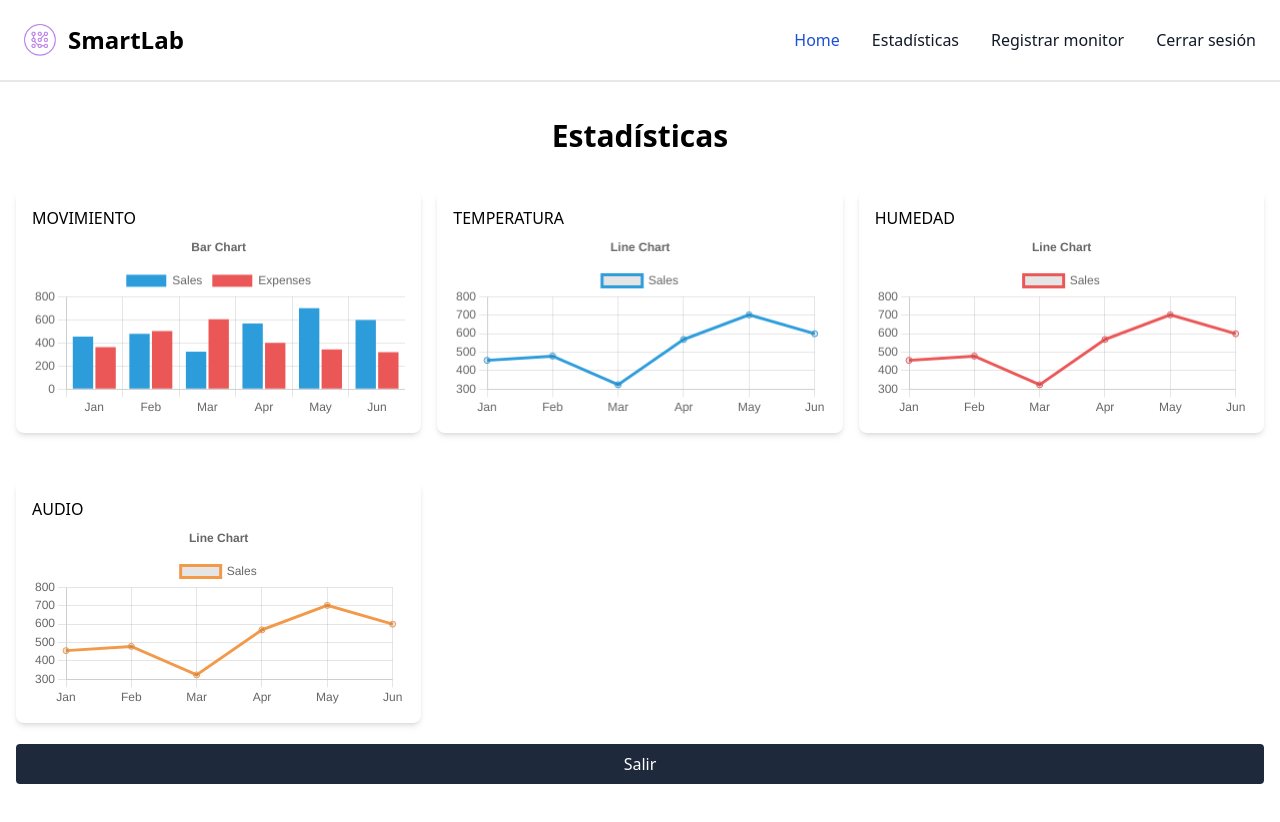
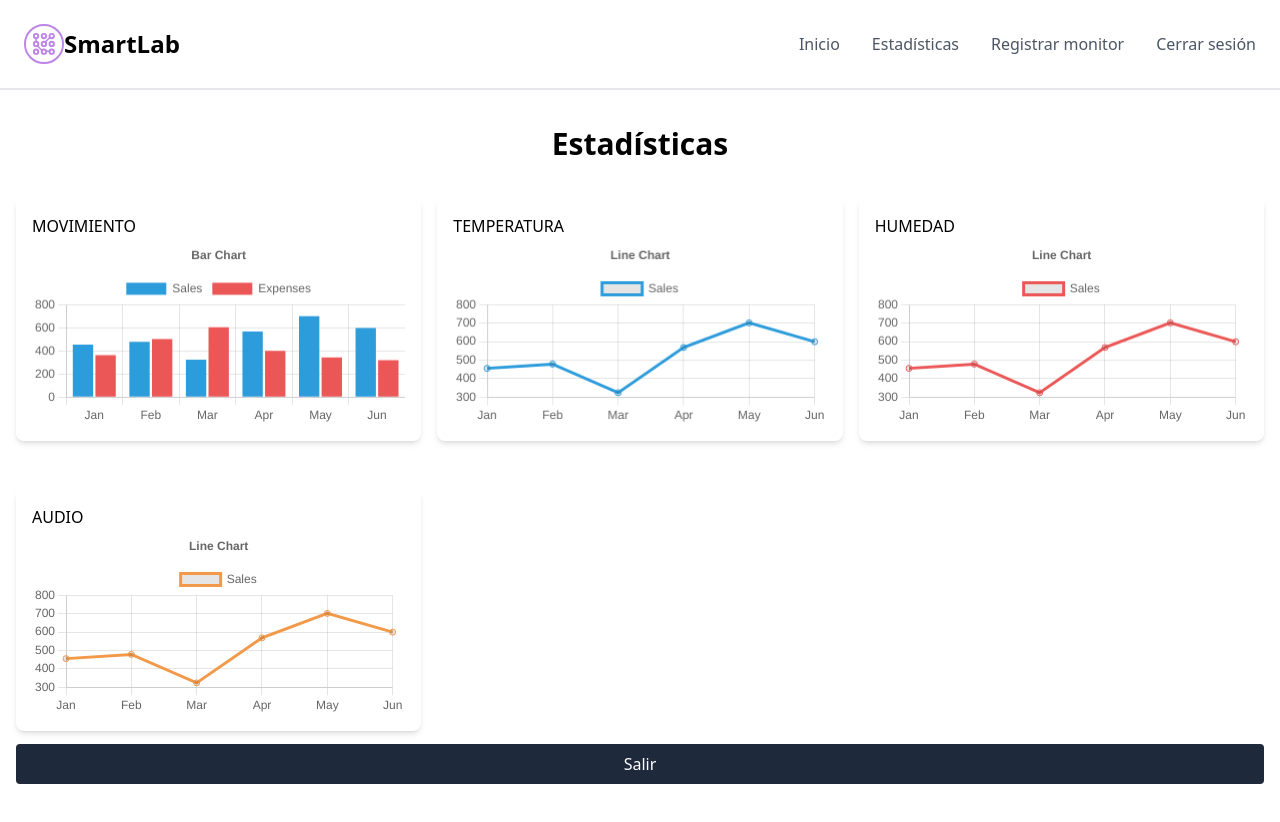
Before and after one commit to smart-lab-inc/babyMonitoringWeb, a React (Vite) app: page /statistics in a window 1280 px wide. Shown: the top 822 px of the page. Built offline with nearby package versions, Linux system fonts and the light colour scheme.

Commit message:
BM-53: Fix comments

```diff
--- a/src/components/NavBar/NavBar.jsx
+++ b/src/components/NavBar/NavBar.jsx
@@ -1,15 +1,19 @@
-import { Fragment } from 'react';
-import { Menu, Transition } from '@headlessui/react';
-import LogoPNG from '../../assets/png/logo.png';
+import LogoSVG from "../../assets/svg/logo.svg";
+import { Menu, Transition } from "@headlessui/react";
+import { Fragment } from "react";
 
 function Navbar() {
+
+  const navItems = ["Inicio", "Estadísticas", "Registrar monitor", "Cerrar sesión"];
+
   return (
     <nav className="bg-white border-gray-200 border-b-2 p-2">
       <div className="max-w-screen-xl flex flex-wrap items-center justify-between mx-auto p-4">
-        <a href="https://flowbite.com/" className="flex items-center">
+        <a className="flex items-center">
           <img
-            src={LogoPNG}
-            className="h-8 mr-3"
+            src={LogoSVG}
+            width={32}
+            className="h-10 w-full"
             alt="SmartLab Logo"
           />
           <span className="self-center text-2xl font-semibold whitespace-nowrap">
@@ -20,7 +24,6 @@ function Navbar() {
           {({ open }) => (
             <>
               <Menu.Button className="inline-flex items-center p-2 w-10 h-10 justify-center text-sm text-gray-500 rounded-lg md:hidden hover:bg-gray-100 focus:outline-none focus:ring-2 focus:ring-gray-200">
-                <span className="sr-only">Open main menu</span>
                 <svg
                   className="w-5 h-5"
                   aria-hidden="true"
@@ -38,109 +41,48 @@ function Navbar() {
                 </svg>
               </Menu.Button>
               <Transition
-                show={open}
-                enter="transition duration-100 ease-out"
-                enterFrom="transform scale-95 opacity-0"
-                enterTo="transform scale-100 opacity-100"
-                leave="transition duration-75 ease-out"
-                leaveFrom="transform scale-100 opacity-100"
-                leaveTo="transform scale-95 opacity-0"
+                as={Fragment}
+                enter="transition ease-out duration-100"
+                enterFrom="transform opacity-0 scale-95"
+                enterTo="transform opacity-100 scale-100"
+                leave="transition ease-in duration-75"
+                leaveFrom="transform opacity-100 scale-100"
+                leaveTo="transform opacity-0 scale-95"
               >
                 <Menu.Items
                   static
-                  className="md:hidden absolute right-0 w-48 mt-2 origin-top-right bg-white divide-y divide-gray-100 rounded-md shadow-lg ring-1 ring-black ring-opacity-5 focus:outline-none"
+                  className="absolute right-0 mt-40 w-56 origin-top-right rounded-md bg-white shadow-lg ring-1 ring-black ring-opacity-5 focus:outline-none"
                 >
-                  <div className="px-4 py-3">
-                    <p className="text-sm text-gray-500">Menu items go here</p>
-                  </div>
                   <div className="py-1">
-                    <Menu.Item>
+                    {navItems.map((item) => (
+                      <Menu.Item key={item}>
                         {({ active }) => (
                           <a
                             href="#"
-                          className={`block px-4 py-2 text-sm ${
-                            active ? 'text-white bg-blue-700' : 'text-gray-900 hover:bg-gray-100'
-                          }`}
-                          aria-current="page"
+                            className={`${
+                              active ? "bg-gray-100 text-gray-900" : "text-gray-700"
+                            } flex justify-between w-full px-4 py-2 text-sm leading-5 text-left`}
                           >
-                          Home
+                            {item}
                           </a>
                         )}
                       </Menu.Item>
-                    <Menu.Item>
-                      {({ active }) => (
-                        <a
-                          href="#"
-                          className={`block px-4 py-2 text-sm ${
-                            active ? 'text-white bg-blue-700' : 'text-gray-900 hover:bg-gray-100'
-                          }`}
-                        >
-                          Estadísticas
-                        </a>
-                      )}
-                    </Menu.Item>
-                    <Menu.Item>
-                      {({ active }) => (
-                        <a
-                          href="#"
-                          className={`block px-4 py-2 text-sm ${
-                            active ? 'text-white bg-blue-700' : 'text-gray-900 hover:bg-gray-100'
-                          }`}
-                        >
-                          Registrar monitor
-                        </a>
-                      )}
-                    </Menu.Item>
-                    <Menu.Item>
-                      {({ active }) => (
-                        <a
-                          href="#"
-                          className={`block px-4 py-2 text-sm ${
-                            active ? 'text-white bg-blue-700' : 'text-gray-900 hover:bg-gray-100'
-                          }`}
-                        >
-                          Cerrar sesión
-                        </a>
-                      )}
-                    </Menu.Item>
+                    ))}
                   </div>
                 </Menu.Items>
               </Transition>
-              <div className="hidden md:block md:w-auto" id="navbar-default">
+              <div className="hidden md:block">
                 <ul className="font-medium flex flex-col p-4 md:p-0 mt-4 border border-gray-100 rounded-lg bg-gray-50 md:flex-row md:space-x-8 md:mt-0 md:border-0 md:bg-white">
-                  <li>
+                  {navItems.map((item) => (
+                    <li key={item}>
                       <a
                         href="#"
-                      className="block py-2 pl-3 pr-4 text-white bg-blue-700 rounded md:bg-transparent md:text-blue-700 md:p-0"
-                      aria-current="page"
+                        className="text-gray-600 hover:text-gray-900"
                       >
-                      Home
+                        {item}
                       </a>
                     </li>
-                  <li>
-                    <a
-                      href="#"
-                      className="block py-2 pl-3 pr-4 text-gray-900 rounded hover:bg-gray-100 md:hover:bg-transparent md:border-0 md:hover:text-blue-700 md:p-0"
-                    >
-                      Estadísticas
-                    </a>
-                  </li>
-                  <li>
-                    <a
-                      href="#"
-                      className="block py-2 pl-3 pr-4 text-gray-900 rounded hover:bg-gray-100 md:hover:bg-transparent md:border-0 md:hover:text-blue-700 md:p-0 "
-                    >
-                      Registrar monitor
-                    </a>
-                  </li>
-                  <li>
-                    <a
-                      href="#"
-                      className="block py-2 pl-3 pr-4 text-gray-900 rounded hover:bg-gray-100 md:hover:bg-transparent md:border-0 md:hover:text-blue-700 md:p-0 "
-                    >
-                      Cerrar sesión
-                    </a>
-                  </li>
+                  ))}
                 </ul>
               </div>
             </>
```
Also changed, not shown: src/assets/png/logo.png (deleted), src/assets/svg/logo.svg (added). Lines whose indentation alone changed are shown as unchanged.
